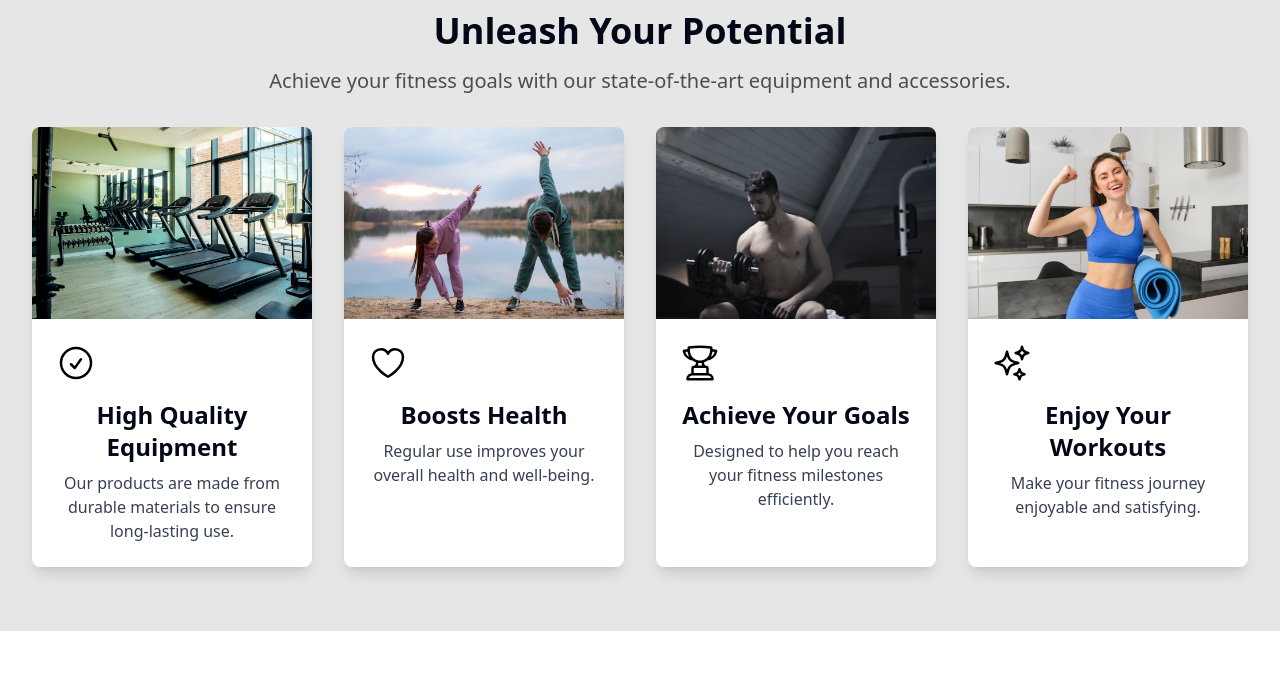
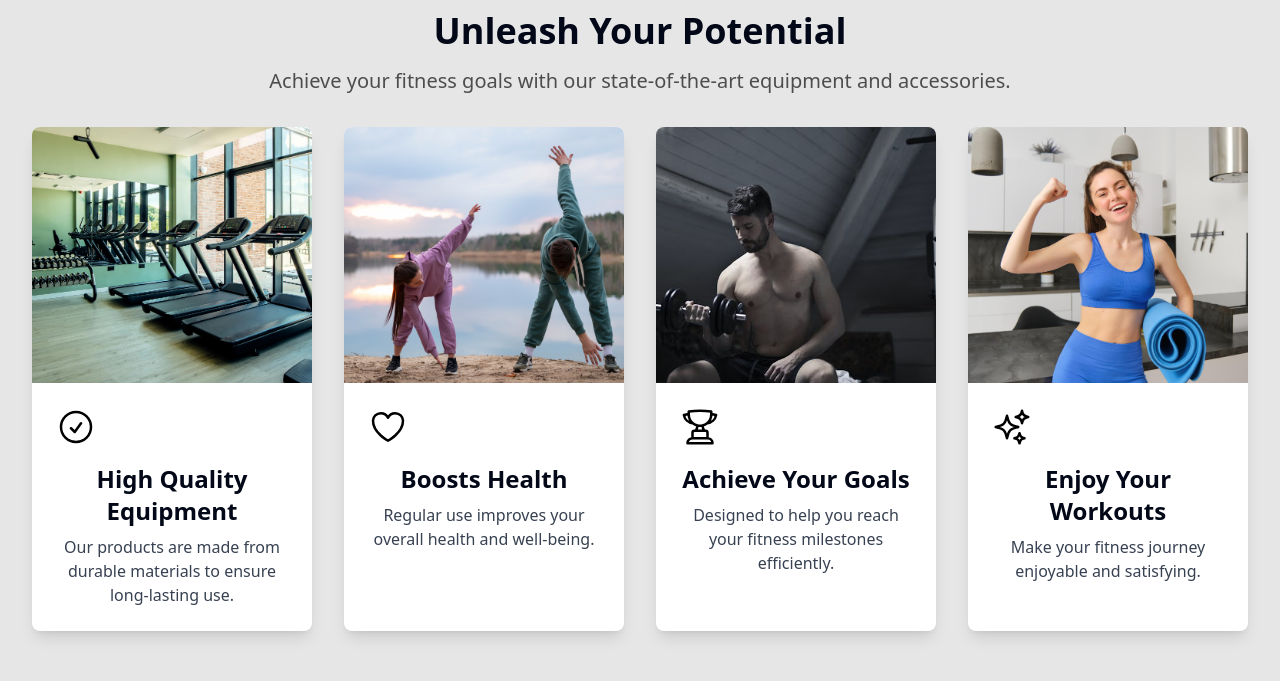
Before and after one commit to miavai649/fitkit-client, a React (Vite) app: page / in a window 1280 px wide. Shown: the part 1340-2021 px from the top of the page. Built offline with nearby package versions, Linux system fonts and the light colour scheme.

Commit message:
benifit card modified

```diff
--- /dev/null
+++ b/src/components/Benifits/BenifitCard.tsx
@@ -0,0 +1,22 @@
+import { TBenefitCardProps } from '@/types'
+
+const BenefitCard = ({ icon, title, description, img }: TBenefitCardProps) => {
+  return (
+    <div className='bg-white rounded-lg shadow-lg overflow-hidden flex flex-col'>
+      <img
+        src={img}
+        alt={title}
+        className='w-full h-40 sm:h-48 md:h-56 lg:h-64 object-cover'
+      />
+      <div className='p-4 md:p-6 flex flex-col flex-grow'>
+        <div className='text-primary mb-2 md:mb-4'>{icon}</div>
+        <h3 className='text-xl md:text-2xl font-semibold mb-2'>{title}</h3>
+        <p className='text-gray-700 text-sm md:text-base flex-grow'>
+          {description}
+        </p>
+      </div>
+    </div>
+  )
+}
+
+export default BenefitCard
--- a/src/components/Benifits/Benifits.tsx
+++ b/src/components/Benifits/Benifits.tsx
@@ -5,6 +5,7 @@ import {
   SparklesIcon,
   TrophyIcon
 } from '@heroicons/react/24/outline'
+import BenifitCard from './BenifitCard'
 
 const benefits = [
   {
@@ -48,24 +49,13 @@ const Benefits = () => {
         </p>
         <div className='grid grid-cols-1 sm:grid-cols-2 lg:grid-cols-4 gap-4 md:gap-8'>
           {benefits.map((benefit, index) => (
-            <div
+            <BenifitCard
               key={index}
-              className='bg-white rounded-lg shadow-lg overflow-hidden'>
-              <img
-                src={benefit.img}
-                alt={benefit.title}
-                className='w-full h-40 sm:h-48 object-cover'
-              />
-              <div className='p-4 md:p-6'>
-                <div className='text-primary mb-2 md:mb-4'>{benefit.icon}</div>
-                <h3 className='text-xl md:text-2xl font-semibold mb-2'>
-                  {benefit.title}
-                </h3>
-                <p className='text-gray-700 text-sm md:text-base'>
-                  {benefit.description}
-                </p>
-              </div>
-            </div>
+              icon={benefit.icon}
+              title={benefit.title}
+              description={benefit.description}
+              img={benefit.img}
+            />
           ))}
         </div>
       </div>
--- a/src/types/index.ts
+++ b/src/types/index.ts
@@ -2,3 +2,10 @@ export type TCategoryCardProps = {
   image: string
   name: string
 }
+
+export type TBenefitCardProps = {
+  icon: JSX.Element
+  title: string
+  description: string
+  img: string
+}
```
